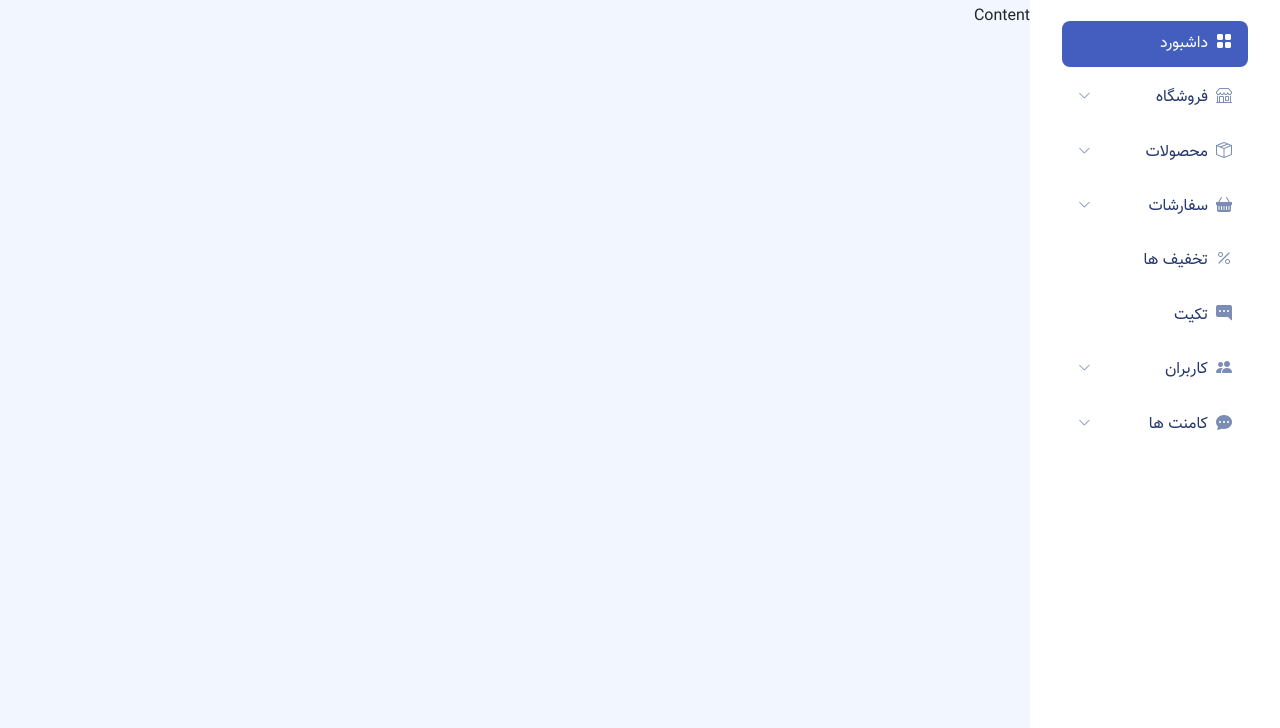
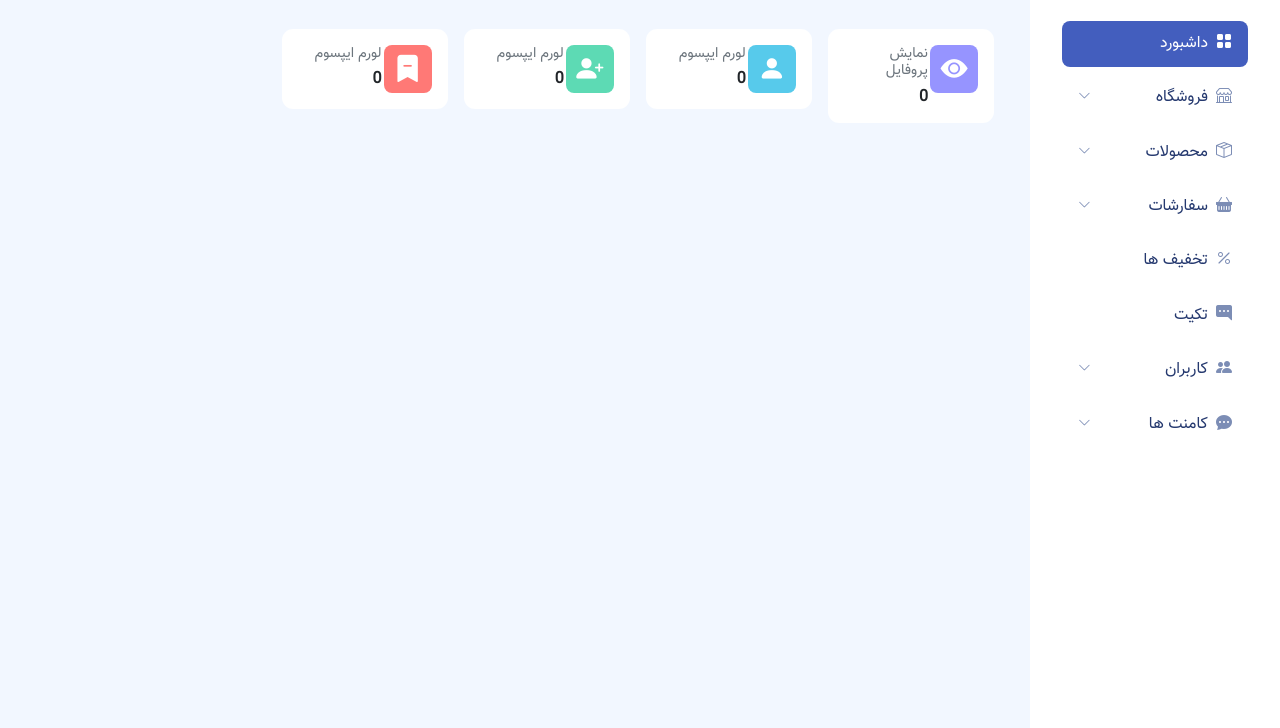
Before and after one commit to MahdiAtlas2004/Bootstrap-Fourth-Project, a plain HTML site: page index.html in a window 1280 px wide. Shown: the part 72-800 px from the top of the page. Drawn offline with nearby package versions, Linux system fonts and the light colour scheme; a script that the page names is missing.

Commit message:
Status section completed.

```diff
--- a/css/main.css
+++ b/css/main.css
@@ -51,10 +51,31 @@ body {
   font-size: 0.8rem;
 }
 
+.lh-0 {
+  line-height: 0;
+}
+
 .bg-red {
   background-color: #ff7976;
 }
 
+.bg-purple {
+  background-color: #9694ff;
+}
+
+.bg-blue {
+  background-color: #57caeb;
+}
+
+.bg-green {
+  background-color: #5ddab4;
+}
+
+/* Override Bootstrap Class */
+.card {
+  border: none !important;
+  border-radius: 0.7rem;
+}
 
 /* Sidebar */
 .sidebar {
@@ -152,6 +173,20 @@ body {
   display: none !important;
 }
 
+.main .content .stats-icon {
+  width: 3rem;
+  height: 3rem;
+  border-radius: 0.5rem;
+  display: flex;
+  align-items: center;
+  justify-content: center;
+}
+
+.main .content .stats-icon i {
+  color: #fff;
+  font-size: 1.7rem;
+}
+
 @media (min-width: 992px) {
   .main {
     margin-right: 250px;
--- a/index.html
+++ b/index.html
@@ -176,7 +176,8 @@
                     </div>
 
                     <div class="dropdown">
-                        <div class="dropdown-toggle d-flex align-items-center profile" data-bs-toggle="dropdown" aria-expanded="false">
+                        <div class="dropdown-toggle d-flex align-items-center profile" data-bs-toggle="dropdown"
+                            aria-expanded="false">
                             <img src="./images/7.jpg" alt="p" class="img-fluid rounded-circle me-2" width="45">
                             <div>
                                 <h6 class="fs-6 fw-bold text-gray-600 mb-0">علی شیخ</h6>
@@ -215,8 +216,89 @@
                     </div>
                 </div>
             </header>
-            <div class="content">
-                Content
+            <div class="content p-2 p-lg-4">
+                <div class="container-fluid">
+                    <div class="row gy-4">
+                        <div class="col-xl-9">
+                            <!-- Status -->
+                            <div class="row g-3">
+                                <div class="col-6 col-xl-3">
+                                    <div class="card">
+                                        <div class="card-body">
+                                            <div class="row g-3">
+                                                <div class="col-md-4">
+                                                    <div class="stats-icon bg-purple">
+                                                        <i class="bi bi-eye-fill lh-0"></i>
+                                                    </div>
+                                                </div>
+                                                <div class="col-md-8">
+                                                    <h6 class="fs-7 text-muted">نمایش پروفایل</h6>
+                                                    <h6 class="fw-bold mb-0 purecounter" data-purecounter-start="0"
+                                                    data-purecounter-end="18600">0</h6>
+                                                </div>
+                                            </div>
+                                        </div>
+                                    </div>
+                                </div>
+                                <div class="col-6 col-xl-3">
+                                    <div class="card">
+                                        <div class="card-body">
+                                            <div class="row g-3">
+                                                <div class="col-md-4">
+                                                    <div class="stats-icon bg-blue">
+                                                        <i class="bi bi-person-fill lh-0"></i>
+                                                    </div>
+                                                </div>
+                                                <div class="col-md-8">
+                                                    <h6 class="fs-7 text-muted">لورم ایپسوم </h6>
+                                                    <h6 class="fw-bold mb-0 purecounter" data-purecounter-start="0"
+                                                    data-purecounter-end="125600">0</h6>
+                                                </div>
+                                            </div>
+                                        </div>
+                                    </div>
+                                </div>
+                                <div class="col-6 col-xl-3">
+                                    <div class="card">
+                                        <div class="card-body">
+                                            <div class="row g-3">
+                                                <div class="col-md-4">
+                                                    <div class="stats-icon bg-green">
+                                                        <i class="bi bi-person-plus-fill lh-0"></i>
+                                                    </div>
+                                                </div>
+                                                <div class="col-md-8">
+                                                    <h6 class="fs-7 text-muted">لورم ایپسوم </h6>
+                                                    <h6 class="fw-bold mb-0 purecounter" data-purecounter-start="0"
+                                                    data-purecounter-end="95600">0</h6>
+                                                </div>
+                                            </div>
+                                        </div>
+                                    </div>
+                                </div>
+                                <div class="col-6 col-xl-3">
+                                    <div class="card">
+                                        <div class="card-body">
+                                            <div class="row g-3">
+                                                <div class="col-md-4">
+                                                    <div class="stats-icon bg-red">
+                                                        <i class="bi bi-bookmark-dash-fill lh-0"></i>
+                                                    </div>
+                                                </div>
+                                                <div class="col-md-8">
+                                                    <h6 class="fs-7 text-muted">لورم ایپسوم </h6>
+                                                    <h6 class="fw-bold mb-0 purecounter" data-purecounter-start="0"
+                                                    data-purecounter-end="452">0</h6>
+                                                </div>
+                                            </div>
+                                        </div>
+                                    </div>
+                                </div>
+                            </div>
+                        </div>
+                        <div class="col-xl-3"></div>
+                    </div>
+                </div>
             </div>
         </section>
     </section>
@@ -227,6 +309,11 @@
         integrity="sha384-MrcW6ZMFYlzcLA8Nl+NtUVF0sA7MsXsP1UyJoMp4YLEuNSfAP+JcXn/tWtIaxVXM"
         crossorigin="anonymous"></script>
     <script defer src="https://cdn.jsdelivr.net/npm/alpinejs@3.13.3/dist/cdn.min.js"></script>
+
+    <script src="https://cdn.jsdelivr.net/npm/@srexi/purecounterjs/dist/purecounter_vanilla.js"></script>
+    <script>
+        new PureCounter();
+    </script>
 
     <script>
         document.addEventListener('alpine:init', () => {
```
